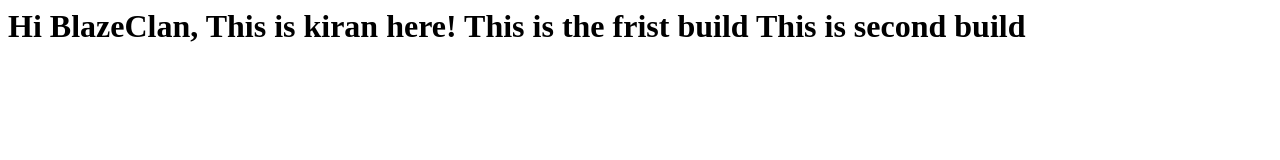
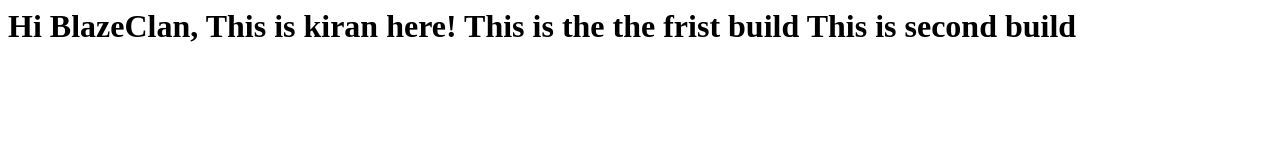
Before and after one commit to Kiranug/HelloWorld, a plain HTML site: page Index.html in a window 1280 px wide. Drawn offline with Linux system fonts and the light colour scheme.

Commit message:
updated index.html

```diff
--- a/Index.html
+++ b/Index.html
@@ -1,7 +1,7 @@
 <html>
 <h1>
 Hi BlazeClan, This is kiran here!
-This is the frist build
+This is the the frist build
 This is second build
 </html>
 </h1>
```
